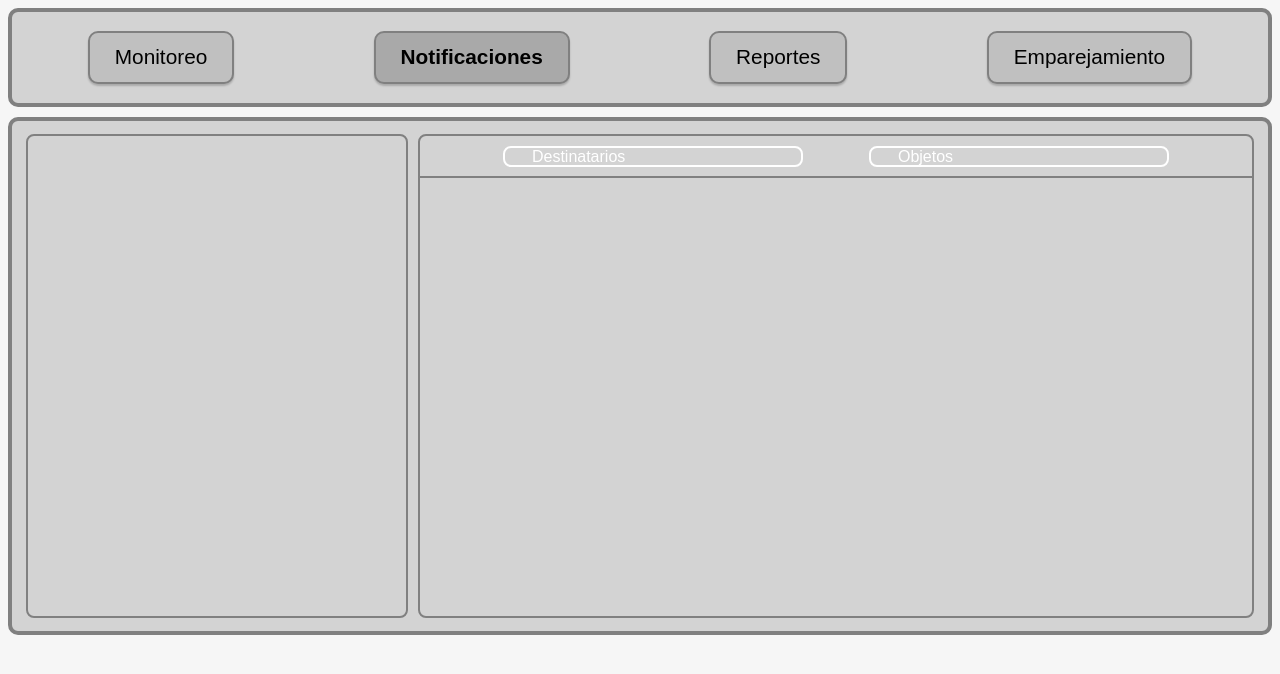
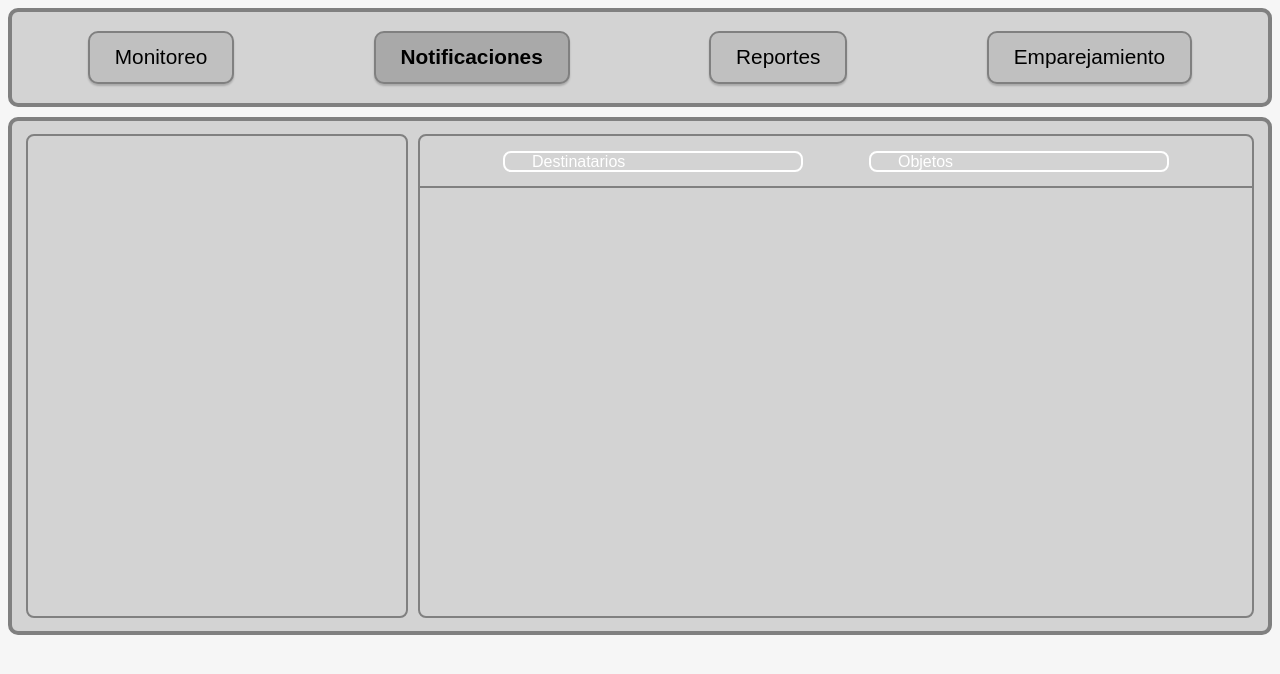
Before and after one commit to SistemaTuGestor/Sistema-TuGestor, a React (Vite) app in the folder stg/: page /notificaciones in a window 1280 px wide. Shown: the top 674 px of the page. Built offline with nearby package versions, Linux system fonts and the light colour scheme.

Commit message:
:construction: Ajusto la barra de opciones en módulo de notificaciones.

```diff
--- a/stg/src/components/Pantallas/Notificaciones/Notificaciones.css
+++ b/stg/src/components/Pantallas/Notificaciones/Notificaciones.css
@@ -56,7 +56,7 @@
         /* Contenedor */
         border-bottom : 2px solid gray ;
         /* Elementos */
-        padding : 10px 10% 9px ;
+        padding : 15px 10% 14px ;
         gap: 10% ;
         display : flex ;
         select.botones-opciones {
```
